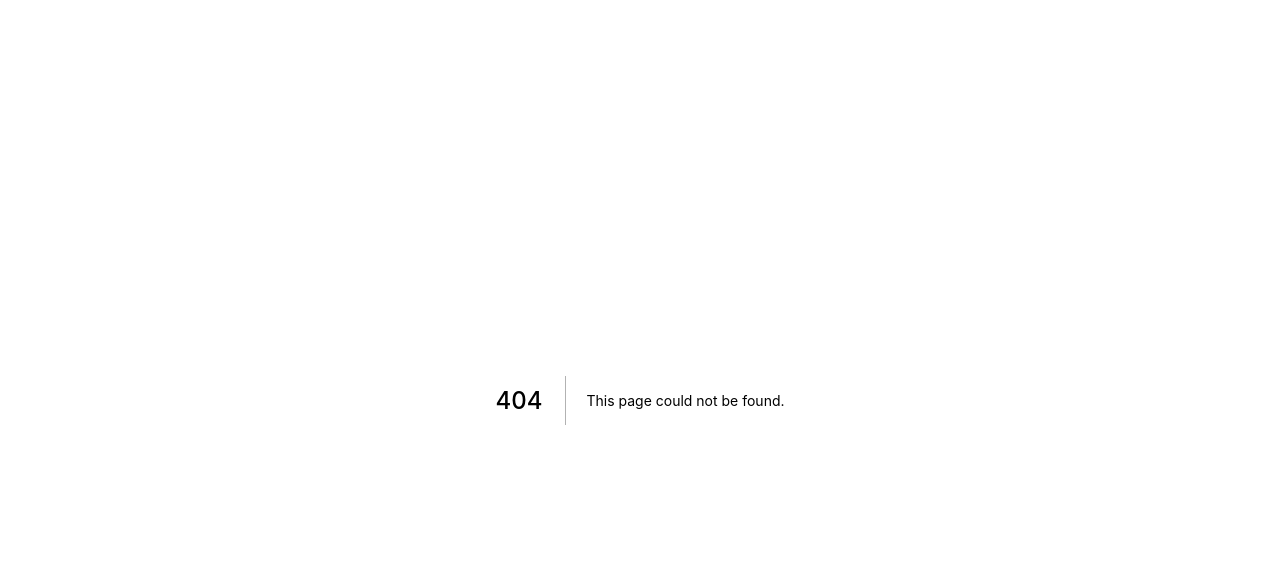
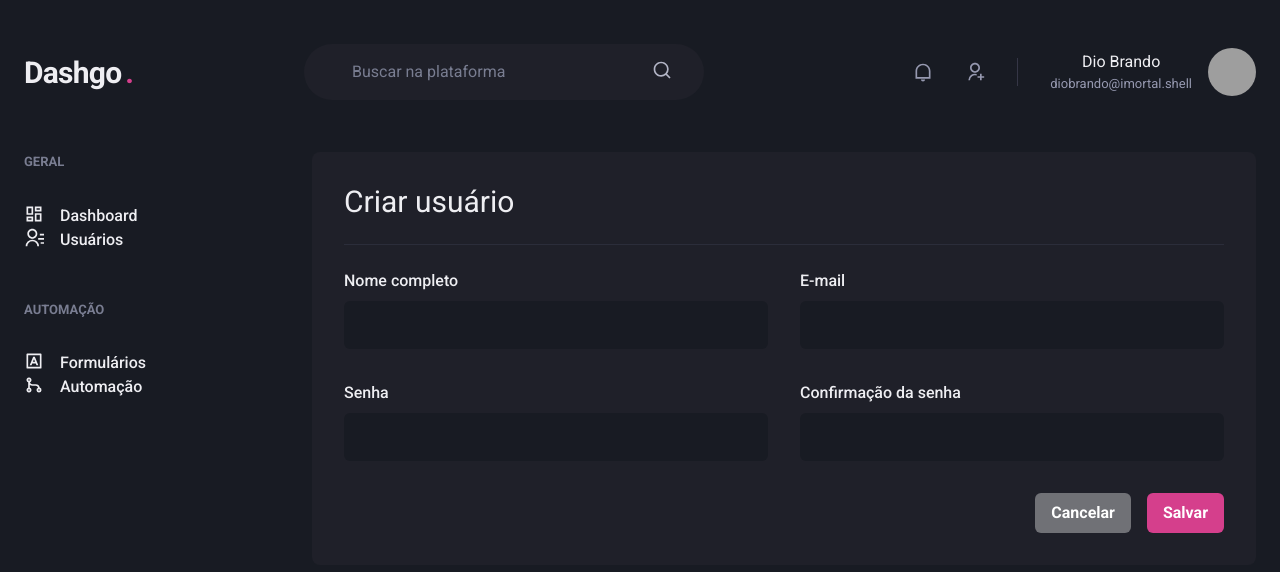
Before and after one commit to xdnzz/dashboard_practice, a Next.js app: page /users/create in a window 1280 px wide. Before the commit this address had no page. Shown: the top 572 px of the page. Built offline with nearby package versions, Linux system fonts and the light colour scheme; grey boxes are pictures that could not be loaded.

Commit message:
feat: interfaces criadas

```diff
--- /dev/null
+++ b/src/pages/users/create.tsx
@@ -0,0 +1,35 @@
+import { Box, Button, Divider, Flex, Heading, HStack, SimpleGrid, VStack } from "@chakra-ui/react";
+import { Input } from "../../components/Forms/Input";
+import { Header } from "../../components/Header";
+import { Sidebar } from "../../components/Sidebar";
+
+export default function CreateUser() {
+    return (
+        <Box>
+            <Header />
+            <Flex w="100%" my="6" maxWidth={1480} mx="auto" px="6">
+                <Sidebar />
+                <Box flex="1" borderRadius={8} bg="gray.800" p="8">
+                    <Heading size="lg" fontWeight="normal">Criar usuário</Heading>
+                    <Divider my="6" borderColor="gray.700" />
+                    <VStack spacing="8">
+                        <SimpleGrid minChildWidth="240px" spacing="8" w="100%">
+                            <Input name="name" label="Nome completo" />
+                            <Input name="email" label="E-mail" />
+                        </SimpleGrid>
+                        <SimpleGrid minChildWidth="240px" spacing="8" w="100%">
+                            <Input name="password" type="password" label="Senha" />
+                            <Input name="password" type="password" label="Confirmação da senha" />
+                        </SimpleGrid>
+                    </VStack>
+                    <Flex mt="8" justify="flex-end">
+                        <HStack spacing="4">
+                            <Button colorScheme="whiteAlpha">Cancelar</Button>
+                            <Button colorScheme="pink">Salvar</Button>
+                        </HStack>
+                    </Flex>
+                </Box>
+            </Flex>
+        </Box>
+    )
+}
```
